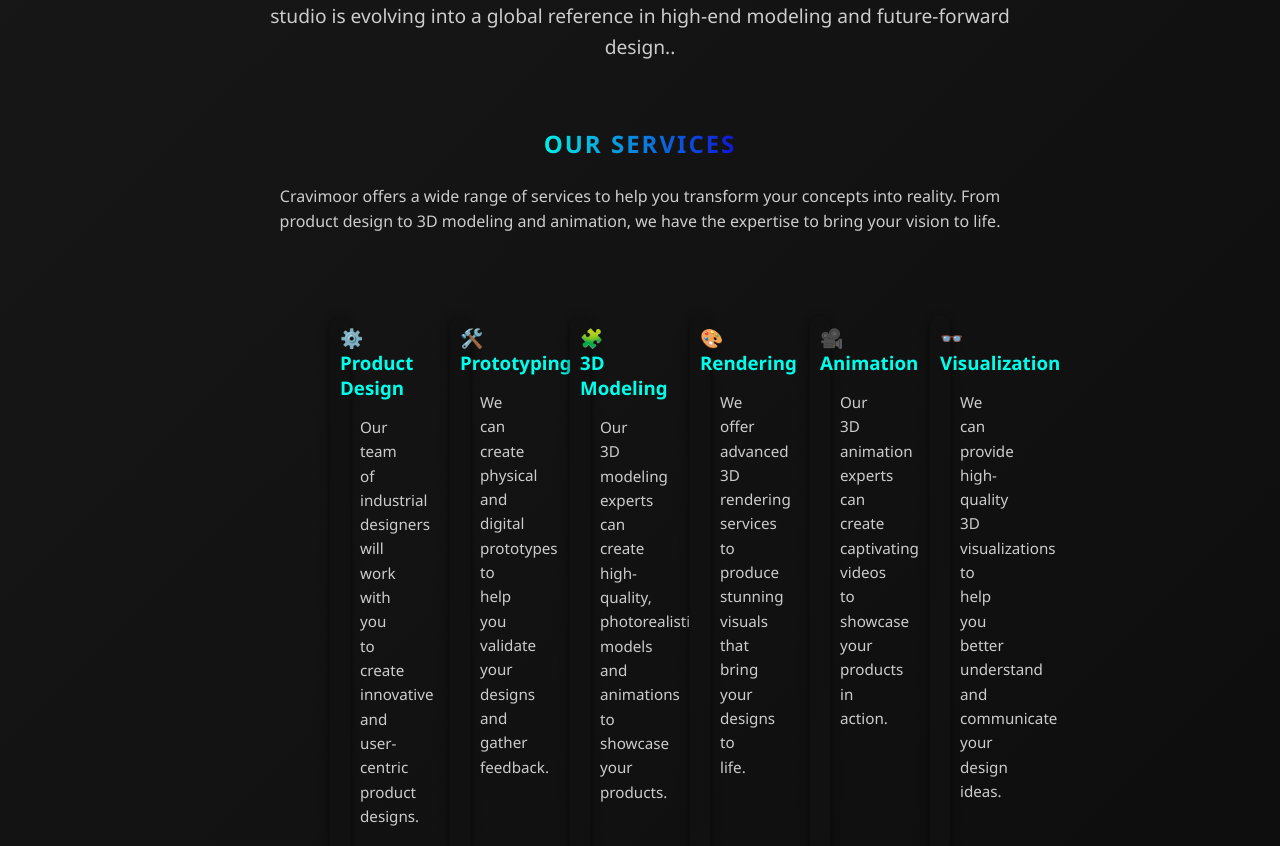
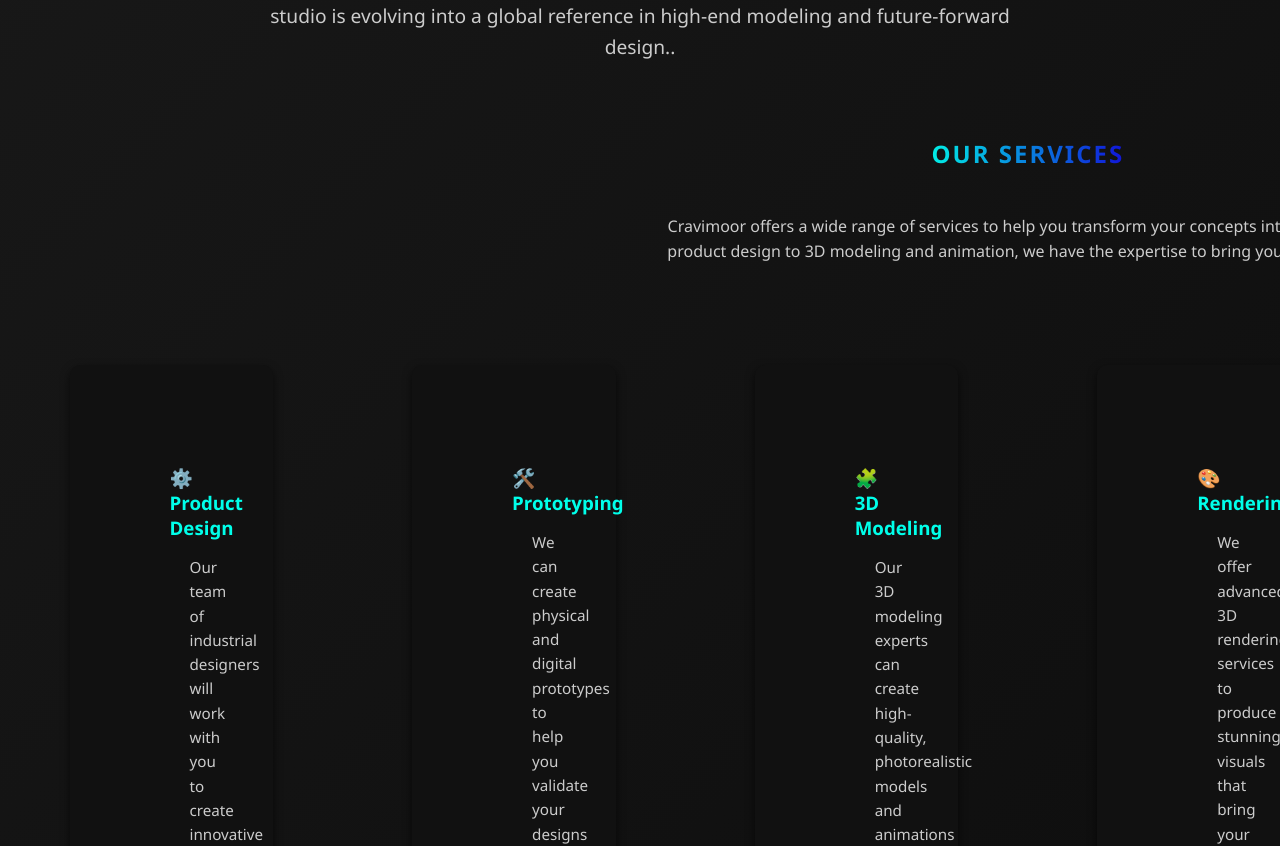
Before and after one commit to Walidghidhaoui/CRAVIMOOR, a React (Create React App) app: page / in a window 1280 px wide. Shown: the part 5369-6215 px from the top of the page. Built offline with nearby package versions, Linux system fonts and the light colour scheme.

Commit message:
Mise à jour globale

```diff
--- a/src/App.css
+++ b/src/App.css
@@ -634,18 +634,18 @@ header {
 .our-services {
   display: grid;
   grid-template-columns: 1fr;
-  gap: 0px;
-  padding: 0px 10px;
+  gap: 20px;
+  padding: 10px 10px;
   justify-items: center;
 }
 
 .our-services .service-card {
   background: #111;
-  padding: 10px;
+  padding: 100px;
   border-radius: 10px;
   text-align: center;
-  width: 0%;
-  max-width: 100px;
+  width: 10%;
+  max-width: 1000px;
 
 
   margin: 0 auto;
```
